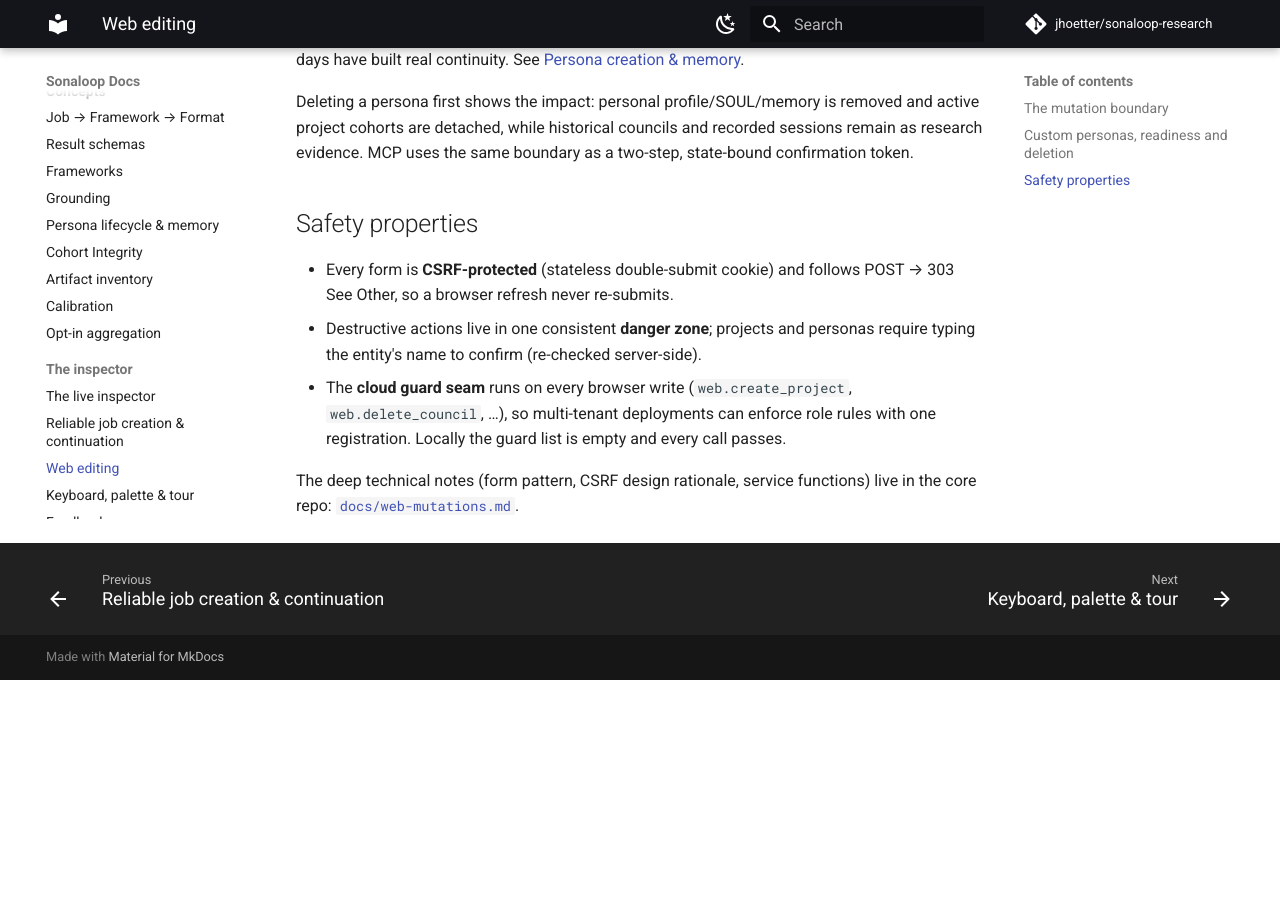
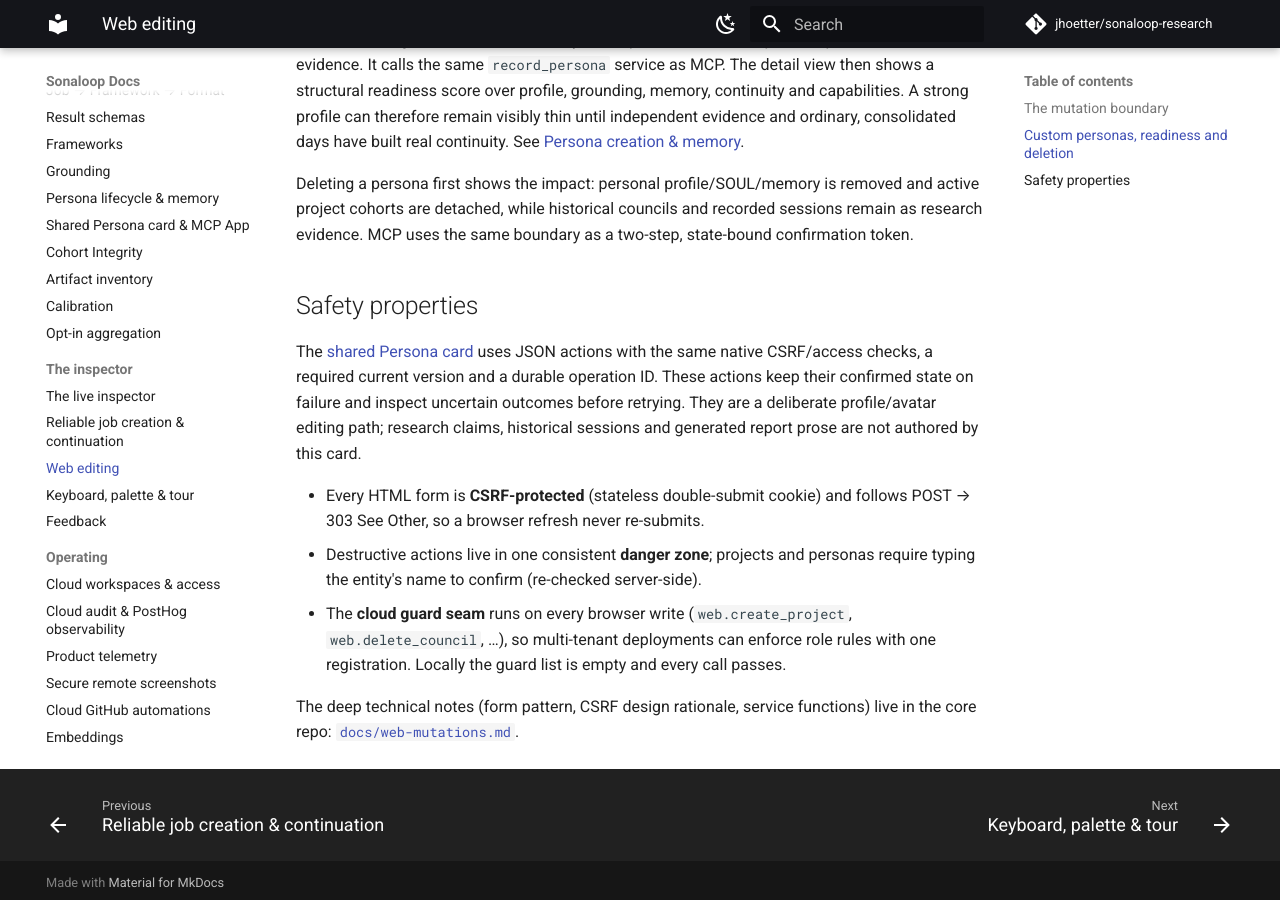
Before and after one commit to jhoetter/sonaloop-docs, an MkDocs documentation site: the page built from docs/web-editing.md, in a window 1280 px wide and 900 px high, scrolled down 1989 px. Built offline with MkDocs 1.6.1 and Material for MkDocs 9.7.7, drawn with Linux system fonts in a browser that asks for light colours; comment, search, counter and statistics services are not loaded; before the commit the page ends 2669 px from its top, so only the background shows below that; some of the changed text lies outside the part shown.

Commit message:
Document shared customer-owned Persona card and MCP App

```diff
--- a/docs/llms.txt
+++ b/docs/llms.txt
@@ -6,6 +6,8 @@
 > in agent-friendly raw markdown.
 
 ## Docs
+
+- [Shared Persona card and MCP App](https://raw.githubusercontent.com/jhoetter/sonaloop-docs/main/docs/persona-mcp-app.md): one customer-owned view in native product and MCP Apps, direct edits and native avatars, operation replay and conflict handling, portable package and generic local reference host
 
 - [Getting started](https://raw.githubusercontent.com/jhoetter/sonaloop-docs/main/docs/getting-started.md): one-sentence uvx install, MCP registration, sonaloop info diagnostics, first project
 - [Example projects](https://raw.githubusercontent.com/jhoetter/sonaloop-docs/main/docs/examples.md): shipped demo studies — list/load/remove, idempotent loading
--- a/docs/web-editing.md
+++ b/docs/web-editing.md
@@ -10,7 +10,7 @@ concrete source facts and the normal persona service validates the resulting pro
 | Entity | Create | Edit | Delete | Notes |
 | --- | --- | --- | --- | --- |
 | Project | ❌ create in UI (MCP/CLI owns creation) | ✅ title/goal/icon; title-only rename in the Jobs list | ✅ typed-confirmation (type the project title) | the list-row `…` menu sits beside Favorite; never-started containers hard-delete, terminal run history is removed from the working set through evidence-preserving archive; active runs remain protected |
-| Persona | ✅ detailed custom intake; ✅ catalog import; ✅ MCP/CLI | ✅ metadata: name, role title, segment, industry | ✅ typed-confirmation with impact preview | creation makes a profile and SOUL; readiness keeps missing lived memory visible |
+| Persona | ✅ detailed custom intake; ✅ catalog import; ✅ MCP/CLI | ✅ explicit profile edits in the shared card; native avatar prompt/generation | ✅ typed-confirmation with impact preview | same native record and services in product and MCP App; readiness keeps missing lived memory visible |
 | Note | ✅ web | ✅ title/text | ✅ | notes are *user/host-authored observations* — typing one in the browser **is** authoring |
 | Section | ✅ web | ✅ title/kind/note | ✅ (member nodes untouched) | a section is a view; membership editing stays MCP |
 | Council | ❌ | ❌ | ✅ delete only | statements are generated prose — never editable |
@@ -57,7 +57,13 @@ evidence. MCP uses the same boundary as a two-step, state-bound confirmation tok
 
 ## Safety properties
 
-- Every form is **CSRF-protected** (stateless double-submit cookie) and follows
+The [shared Persona card](persona-mcp-app.md) uses JSON actions with the same native
+CSRF/access checks, a required current version and a durable operation ID. These
+actions keep their confirmed state on failure and inspect uncertain outcomes before
+retrying. They are a deliberate profile/avatar editing path; research claims,
+historical sessions and generated report prose are not authored by this card.
+
+- Every HTML form is **CSRF-protected** (stateless double-submit cookie) and follows
   POST → 303 See Other, so a browser refresh never re-submits.
 - Destructive actions live in one consistent **danger zone**; projects and personas require
   typing the entity's name to confirm (re-checked server-side).
--- a/mkdocs.yml
+++ b/mkdocs.yml
@@ -36,6 +36,7 @@ nav:
       - Frameworks: frameworks.md
       - Grounding: grounding.md
       - Persona lifecycle & memory: persona-memory.md
+      - Shared Persona card & MCP App: persona-mcp-app.md
       - Cohort Integrity: cohort-integrity.md
       - Artifact inventory: artifact-inventory.md
       - Calibration: calibration.md
```
Also changed, not shown: docs/persona-mcp-app.md (added, +65 -0 lines).
